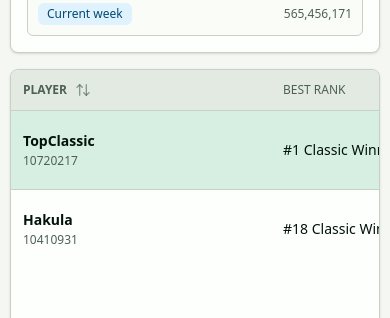
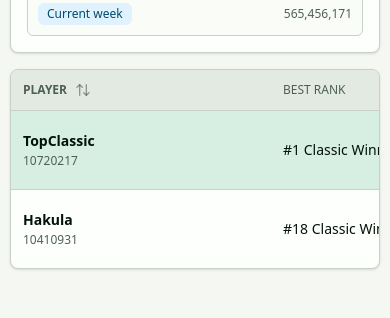
Before and after one commit to hakula139/poker-fate-research, a React (Vite) app in the folder web/: page / in a window 390 px wide. Shown: the part 1445-1763 px from the top of the page. After the commit the page ends 1730 px from the top, so only its background shows below. Built offline with nearby package versions, Linux system fonts and the light colour scheme; no server answers.

Commit message:
fix(web): align stats panel heights
Give the table and player detail card a shared desktop height token. Let table rows and detail content scroll inside their panels so the two columns align while mobile keeps natural stacking.

```diff
--- a/web/src/components/player-stats/player-details.tsx
+++ b/web/src/components/player-stats/player-details.tsx
@@ -6,7 +6,7 @@ import { periodLabel } from '@/leaderboard';
 import type { GameStats, GameTypeId, LeaderboardEntry, PlayerRecord } from '@/types';
 
 import { MetricTile } from './metric-tile';
-import { labelClass } from './styles';
+import { labelClass, statsPanelClass } from './styles';
 import { TagGroup } from './tag-group';
 
 function stat(player: PlayerRecord, gameType: GameTypeId): GameStats | undefined {
@@ -34,7 +34,7 @@ export function PlayerDetails({
 
   if (!player) {
     return (
-      <Card className="order-first lg:order-none">
+      <Card className={`order-first lg:order-none ${statsPanelClass}`}>
         <CardContent className="p-4 text-muted-foreground">{t.details.selectPlayer}</CardContent>
       </Card>
     );
@@ -46,14 +46,14 @@ export function PlayerDetails({
     .slice(0, 6);
 
   return (
-    <Card className="order-first lg:sticky lg:top-4 lg:order-none">
-      <CardHeader>
+    <Card className={`order-first lg:sticky lg:top-4 lg:order-none lg:flex lg:flex-col lg:overflow-hidden ${statsPanelClass}`}>
+      <CardHeader className="lg:shrink-0">
         <span className={labelClass}>{t.details.player}</span>
         <CardTitle className="[overflow-wrap:anywhere] text-2xl">{player.name}</CardTitle>
         <p className="text-xs text-muted-foreground">{player.uid}</p>
         <TagGroup stats={stats} />
       </CardHeader>
-      <CardContent className="grid gap-4">
+      <CardContent className="grid gap-4 lg:min-h-0 lg:overflow-auto">
         <div className="grid grid-cols-2 gap-2.5">
           <MetricTile label={t.table.hands} value={formatInteger(stats?.hands)} />
           <MetricTile label={t.table.profit} value={formatProfit(stats?.profit)} />
--- a/web/src/components/player-stats/player-table.tsx
+++ b/web/src/components/player-stats/player-table.tsx
@@ -16,6 +16,7 @@ import { leaderboardSummary } from '@/leaderboard';
 import { cn } from '@/lib/utils';
 import type { GameStats, GameTypeId, PlayerRecord } from '@/types';
 
+import { statsPanelClass } from './styles';
 import { TagGroup } from './tag-group';
 
 export type SortKey =
@@ -85,8 +86,8 @@ export function PlayerTable({
   const { t } = useI18n();
 
   return (
-    <Card className="overflow-hidden">
-      <Table className="min-w-[1180px]" containerClassName="max-h-[calc(100vh-260px)] min-h-[520px]">
+    <Card className={`overflow-hidden ${statsPanelClass}`}>
+      <Table className="min-w-[1180px]" containerClassName="max-h-[560px] lg:h-full lg:max-h-none">
         <TableHeader>
           <TableRow className="hover:bg-transparent">
             <TableHead className="sticky top-0 z-10 min-w-[260px] bg-muted/95">
--- a/web/src/components/player-stats/styles.ts
+++ b/web/src/components/player-stats/styles.ts
@@ -1 +1,2 @@
 export const labelClass = 'text-xs font-medium tracking-normal text-muted-foreground uppercase';
+export const statsPanelClass = 'lg:h-[clamp(560px,calc(100vh-340px),760px)]';
```
